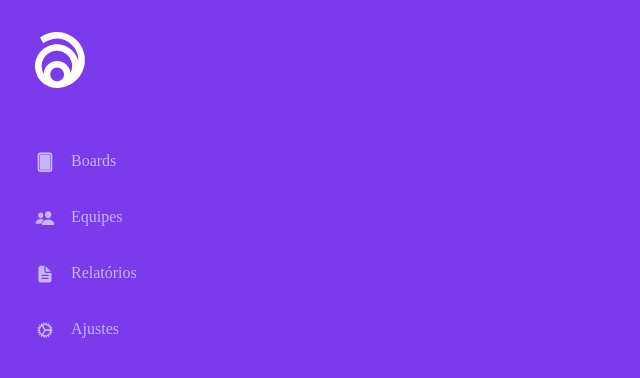
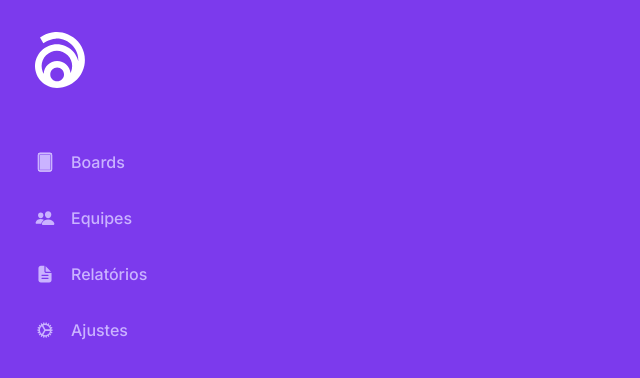
Before and after one commit to Guilherme-RNovaes/meu-kanban, a React (Create React App) app: page / in a window 1280 px wide. Shown: the top 378 px of the page, without its empty margins (0-640 px from the left). Built offline with nearby package versions, Linux system fonts and the light colour scheme.

Commit message:
Atualização da fonte do app

```diff
--- a/src/App.css
+++ b/src/App.css
@@ -1,3 +1,5 @@
+@import url('https://fonts.googleapis.com/css2?family=Inter:wght@500;700&display=swap');
+
 * {
   padding: 0;
   margin: 0;
@@ -6,6 +8,7 @@
 
 body {
   background-color: #7C3AED;
+  font-family: 'Inter', sans-serif;
 }
 
 .kanban-menu {
```
